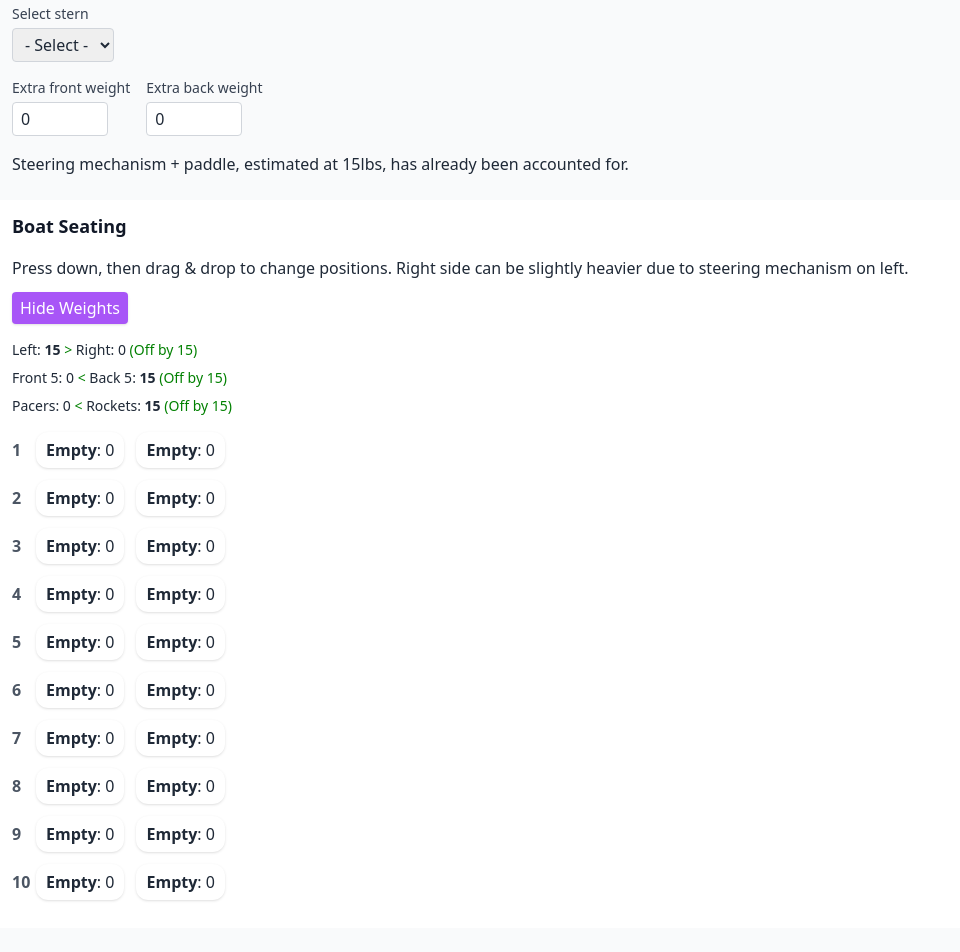
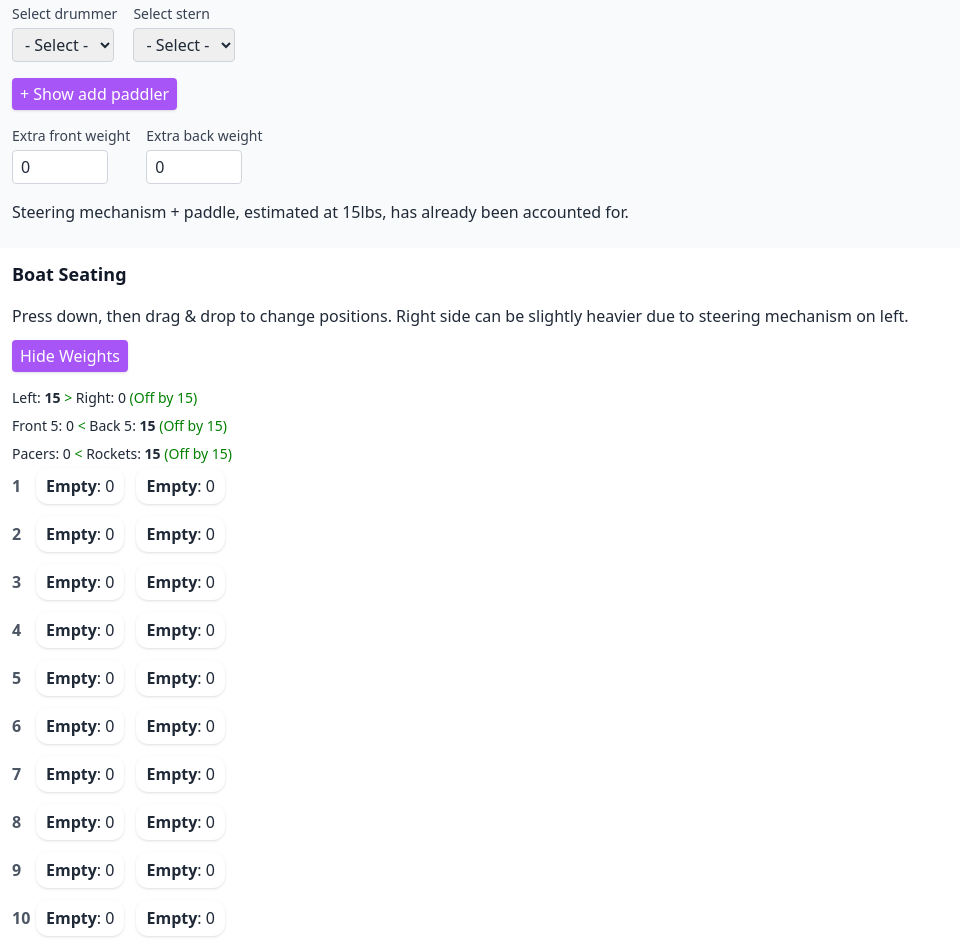
Before and after one commit to varoper/dragonboat-seating, a React (Vite) app: page / in a window 1280 px wide. Shown: the part 216-1168 px from the top of the page, without its empty margins (0-960 px from the left). Before the commit the page ends 1144 px from the top, so only its background shows below. Built offline with nearby package versions, Linux system fonts and the light colour scheme; the HTML template or start-up script is replaced by a standard one.

Commit message:
add drummer selection

```diff
--- a/src/App.jsx
+++ b/src/App.jsx
@@ -7,6 +7,7 @@ function App() {
   // Set of all paddlers from CSV
   const [allPaddlers, setAllPaddlers] = useState([]);
   const [allSterns, setAllSterns] = useState([]);
+  const [allDrummers, setAllDrummers] = useState([]);
   // Paddlers selected by user (up to 20)
   const [selectedPaddlers, setSelectedPaddlers] = useState([]);
   // Initial seating chart, after loading from csv and accounting for empty seats
@@ -14,8 +15,15 @@ function App() {
   // Stores weight distribution stats
   // Stern;
   const [stern, setStern] = useState(null);
+  // Drummer;
+  const [drummer, setDrummer] = useState(null);
   // Error for selecting too many paddlers
   const [selectionError, setSelectionError] = useState("");
+  // Adding new paddler
+  const [showAddForm, setShowAddForm] = useState(false);
+  const [newPaddlerName, setNewPaddlerName] = useState("");
+  const [newPaddlerWeight, setNewPaddlerWeight] = useState("");
+  // Extra weights
   const [extraFrontWeight, setExtraFrontWeight] = useState(0);
   const [extraBackWeight, setExtraBackWeight] = useState(0);
   const seatingChartRef = useRef(null);
@@ -37,6 +45,7 @@ function App() {
             }));
             setAllPaddlers(parsed.filter(p => p.side !== 'none'));
             setAllSterns(parsed.filter(p => p.role === 'stern'));
+            setAllDrummers(parsed.filter(p => p.role === 'drummer'));
           }
         });
       });
@@ -58,6 +67,13 @@ function App() {
       setSeatingChart(prev => prev.map(seat => seat.name === stern.name ? { name: 'Empty', weight: 0, side: 'either' } : seat));
     }
   }, [stern]);
+
+  // If a drummer is selected, ensure they are removed from seatingChart
+  useEffect(() => {
+    if (drummer) {
+      setSeatingChart(prev => prev.map(seat => seat.name === drummer.name ? { name: 'Empty', weight: 0, side: 'either' } : seat));
+    }
+  }, [drummer]);
 
   // Handle selecting a paddler
   const handlePaddlerClick = (paddler) => {
@@ -91,13 +107,30 @@ function App() {
     setSeatingChart(seats);
   };
 
+  // Handle adding new paddler to allPaddlers
+  const handleAddNewPaddler = () => {
+    if (!newPaddlerName || isNaN(parseInt(newPaddlerWeight))) return;
+
+    const newPaddler = {
+      name: newPaddlerName,
+      weight: parseInt(newPaddlerWeight),
+      side: 'either',
+      role: ''
+    };
+
+    setAllPaddlers(prev => [...prev, newPaddler]);
+    setNewPaddlerName("");
+    setNewPaddlerWeight("");
+    setShowAddForm(false);
+  };
+
   return (
     <div className="App">
       <h1 className="font-bold text-xl text-gray-900 mb-2 p-3">Nichi Seating Chart</h1>
       <div className="paddler-selection">
         <p className="mb-4 font-semibold">Select up to 20 paddlers.</p>
 
-        {/* Display error message if too many paddlers selected */}
+        {/* Display error message if too many paddlers are selected */}
         {selectionError && <p style={{ color: 'red' }}>{selectionError}</p>}
 
         {/* Render paddler names as selectable containers */}
@@ -105,7 +138,7 @@ function App() {
           {allPaddlers.map((p) => {
             const isInChart = seatingChart.some(seat => seat.name === p.name);
             const noEmptySeats = !seatingChart.some(seat => seat.name === 'Empty');
-            const isDisabled = (!isInChart && (stern && stern.name === p.name)) || (!isInChart && noEmptySeats);
+            const isDisabled = (!isInChart && (stern && stern.name === p.name)) || (!isInChart && (drummer && drummer.name === p.name)) || (!isInChart && noEmptySeats);
 
             return (
               <div
@@ -121,8 +154,25 @@ function App() {
           })}
         </div>
 
-        {/* Stern selection dropdown */}
-        <div className="mb-4">
+        {/* Stern & drummer selection dropdowns */}
+        <div className="flex gap-4 mb-4">
+          <div>
+            <label className="block text-sm font-medium text-gray-700 mb-1">Select drummer</label>
+            <select
+              className="border border-gray-300 rounded px-2 py-1"
+              value={drummer ? drummer.name : ''}
+              onChange={(e) => {
+                const selected = allDrummers.find(p => p.name === e.target.value);
+                setDrummer(selected || null);
+              }}
+            >
+              <option value="">- Select -</option>
+              {allDrummers.map(p => (
+                <option key={p.name} value={p.name}>{p.name}</option>
+              ))}
+            </select>
+          </div>
+          <div>
             <label className="block text-sm font-medium text-gray-700 mb-1">Select stern</label>
             <select
               className="border border-gray-300 rounded px-2 py-1"
@@ -138,6 +188,46 @@ function App() {
               ))}
             </select>
           </div>
+        </div>
+
+        {/* Add additional paddlers */}
+        <div className="mb-4">
+          <button
+            className="px-2 py-1 bg-purple-500 text-white border-purple-600 hover:bg-purple-600 hover:border-purple-700 rounded"
+            onClick={() => setShowAddForm(prev => !prev)}
+          >
+            {showAddForm ? '- Hide add paddler' : '+ Show add paddler'}
+          </button>
+        </div>
+
+        {showAddForm && (
+          <div className="my-2 p-2 bg-gray-100 border rounded border-gray-200 flex gap-2 items-end max-w-fit">
+            <div>
+              <label className="block text-sm font-medium text-gray-700 mb-1">Name</label>
+              <input
+                type="text"
+                value={newPaddlerName}
+                onChange={(e) => setNewPaddlerName(e.target.value)}
+                className="border border-gray-300 rounded px-2 py-1 w-28"
+              />
+            </div>
+            <div>
+              <label className="block text-sm font-medium text-gray-700 mb-1">Weight</label>
+              <input
+                type="number"
+                value={newPaddlerWeight}
+                onChange={(e) => setNewPaddlerWeight(e.target.value)}
+                className="border border-gray-300 rounded px-2 py-1 w-16"
+              />
+            </div>
+            <button
+              className="px-2 py-1 bg-purple-500 text-white border-purple-600 hover:bg-purple-600 hover:border-purple-700 rounded"
+              onClick={handleAddNewPaddler}
+            >
+              Add
+            </button>
+          </div>
+        )}
 
         {/* Inputs for additional front and back weight */}
         <div className="flex gap-4 mb-4">
@@ -175,6 +265,7 @@ function App() {
             seatingChart={seatingChart}
             updateSeatingChart={updateSeatingChart}
             stern={stern}
+            drummer={drummer}
             extraFrontWeight={extraFrontWeight}
             extraBackWeight={extraBackWeight}
           />
--- a/src/DragonBoatSeatingChart.jsx
+++ b/src/DragonBoatSeatingChart.jsx
@@ -14,7 +14,7 @@ import {
 } from '@dnd-kit/sortable';
 import { CSS } from '@dnd-kit/utilities';
 
-const DragonBoatSeatingChart = ({ seatingChart, updateSeatingChart, stern, extraFrontWeight = 0, extraBackWeight = 0 }) => {
+const DragonBoatSeatingChart = ({ seatingChart, updateSeatingChart, stern, drummer, extraFrontWeight = 0, extraBackWeight = 0 }) => {
   const [activeId, setActiveId] = useState(null); // Currently dragged paddler
   const [overId, setOverId] = useState(null);     // ID of seat currently hovered over
   const [maxWidth, setMaxWidth] = useState(0);    // Used to standardize width of all seat containers
@@ -141,13 +141,13 @@ const DragonBoatSeatingChart = ({ seatingChart, updateSeatingChart, stern, extra
       if (i >= 14 && i <= 19) rocketWeight += paddler.weight;
     });
 
-    const extraSideWeight = (parseInt(extraFrontWeight, 10) + parseInt(extraBackWeight, 10) + (stern ? stern.weight : 0)) / 2;
+    const extraSideWeight = (parseInt(extraFrontWeight, 10) + parseInt(extraBackWeight, 10) + (drummer ? drummer.weight : 0) + (stern ? stern.weight : 0)) / 2;
 
-    frontWeight += parseInt(extraFrontWeight, 10);
+    frontWeight += parseInt(extraFrontWeight, 10) + (drummer ? drummer.weight : 0);
     backWeight += parseInt(extraBackWeight, 10) + (stern ? stern.weight : 0) + steeringWeight;
     leftWeight += extraSideWeight + steeringWeight;
     rightWeight += extraSideWeight;
-    pacerWeight += parseInt(extraFrontWeight, 10);
+    pacerWeight += parseInt(extraFrontWeight, 10) + (drummer ? drummer.weight : 0);
     rocketWeight += parseInt(extraBackWeight, 10) + (stern ? stern.weight : 0) + steeringWeight;
 
     return { frontWeight, backWeight, leftWeight, rightWeight, pacerWeight, rocketWeight };
@@ -234,7 +234,25 @@ const DragonBoatSeatingChart = ({ seatingChart, updateSeatingChart, stern, extra
         onDragEnd={handleDragEnd}
       >
         <SortableContext items={seatingChart.map((_, i) => i.toString())} strategy={rectSortingStrategy}>
-          <div className="grid grid-rows-10 gap-3 py-4">
+
+          {/* Drummer info row */}
+          {drummer && (
+            <div className="grid">
+              <div className="flex items-center gap-8">
+                <div className="w-12 text-gray-600 font-semibold">
+                  Drummer
+                </div>
+                <div
+                  className={`px-2 py-1 my-2 rounded-xl flex flex-col justify-center items-center shadow border-2 text-center bg-blue-100`}>
+                  <span>
+                    <strong>{drummer.name}</strong>{showWeights && `: ${drummer.weight}`}
+                  </span>
+                </div>
+              </div>
+            </div>
+          )}
+
+          <div className="grid grid-rows-10 gap-3 py-1">
             {Array.from({ length: 10 }).map((_, rowIndex) => {
               const leftIndex = rowIndex * 2;
               const rightIndex = leftIndex + 1;
@@ -268,8 +286,7 @@ const DragonBoatSeatingChart = ({ seatingChart, updateSeatingChart, stern, extra
                   Stern
                 </div>
                 <div
-                  style={{ maxWidth: maxWidth }}
-                  className={`px-2 py-1 rounded-xl flex flex-col justify-center items-center shadow border-2 text-center bg-blue-100`}>
+                  className={`px-2 py-1 my-2 rounded-xl flex flex-col justify-center items-center shadow border-2 text-center bg-blue-100`}>
                   <span>
                     <strong>{stern.name}</strong>{showWeights && `: ${stern.weight}`}
                   </span>
```
Also changed, not shown: public/paddlers.csv, 2 other files (tests, documents, lock files or other folders). Lines whose indentation alone changed are shown as unchanged.
